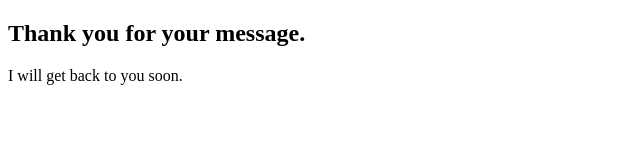
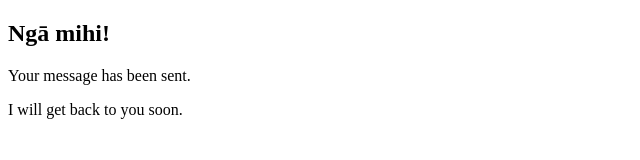
Before and after one commit to Navigatingspace/navigating-space-website, a plain HTML site: page thank-you.html in a window 1280 px wide. Shown: the whole page, without its empty margins (0-640 px from the left). Drawn offline with Linux system fonts and the light colour scheme.

Commit message:
Update thank-you.html

```diff
--- a/thank-you.html
+++ b/thank-you.html
@@ -4,7 +4,8 @@
 <title>Thank you</title>
 </head>
 <body>
-<h2>Thank you for your message.</h2>
+<h2>Ngā mihi!</h2>
+<p>Your message has been sent.</p>
 <p>I will get back to you soon.</p>
 </body>
 </html>
```
